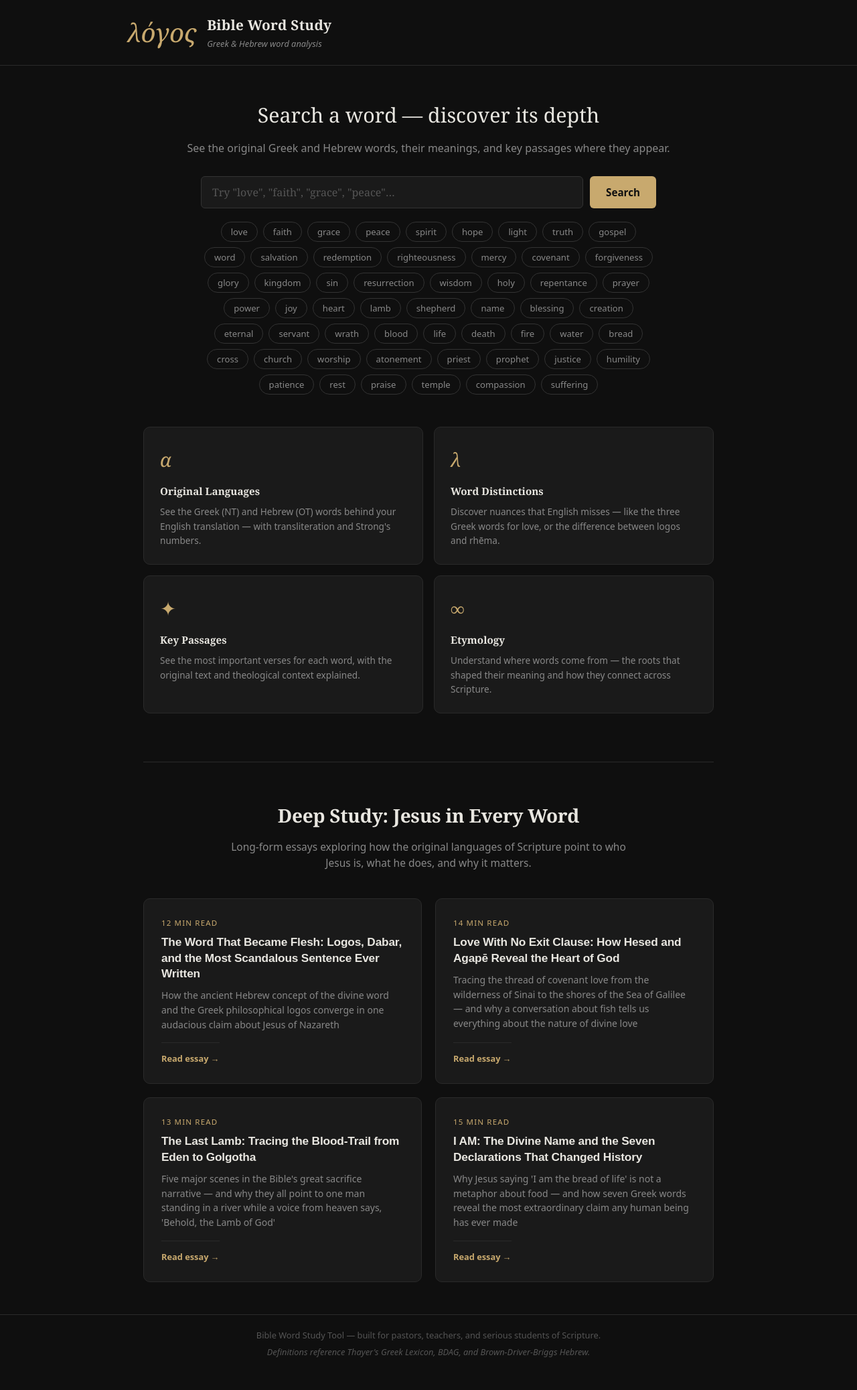
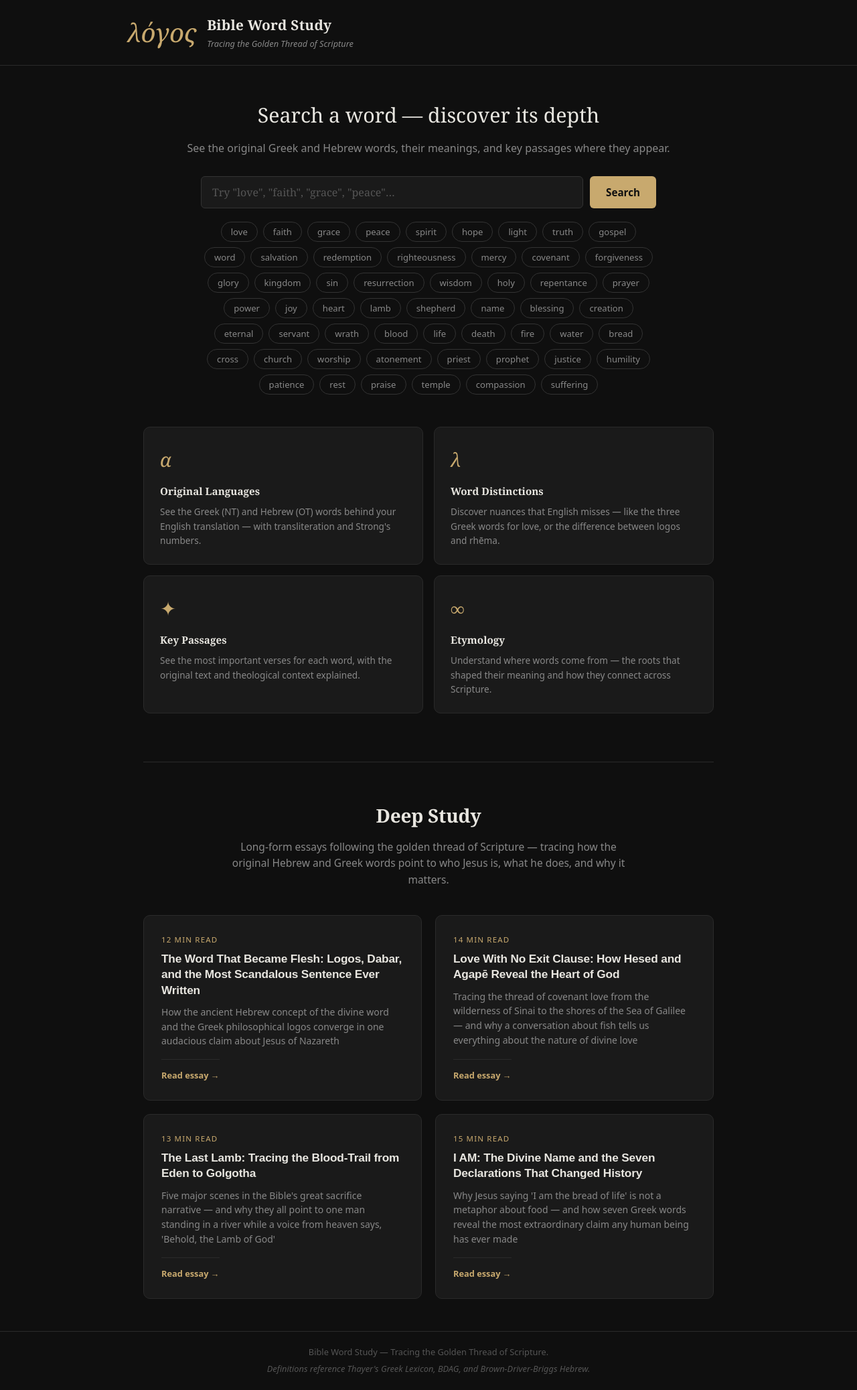
Before and after one commit to dougtomich/bible-word-study, a React (Vite) app: page / in a window 1280 px wide. Shown: the whole page at 67% size. Before the commit the page ends 2050 px from the top, so only its background shows below. Built offline with nearby package versions, Linux system fonts and the light colour scheme.

Commit message:
Add tagline: Tracing the Golden Thread of Scripture

```diff
--- a/src/App.jsx
+++ b/src/App.jsx
@@ -83,7 +83,7 @@ export default function App() {
             <span className="logo-greek">λόγος</span>
             <div className="logo-text">
               <h1>Bible Word Study</h1>
-              <p>Greek &amp; Hebrew word analysis</p>
+              <p>Tracing the Golden Thread of Scripture</p>
             </div>
           </div>
         </div>
@@ -238,9 +238,9 @@ export default function App() {
             {/* ARTICLES SECTION — always shown below word study */}
             <section className="articles-section">
               <div className="articles-section-header">
-                <h2 className="articles-section-title">Deep Study: Jesus in Every Word</h2>
+                <h2 className="articles-section-title">Deep Study</h2>
                 <p className="articles-section-sub">
-                  Long-form essays exploring how the original languages of Scripture point to who Jesus is, what he does, and why it matters.
+                  Long-form essays following the golden thread of Scripture — tracing how the original Hebrew and Greek words point to who Jesus is, what he does, and why it matters.
                 </p>
               </div>
               <div className="articles-grid">
@@ -265,7 +265,7 @@ export default function App() {
       </main>
 
       <footer className="footer">
-        <p>Bible Word Study Tool — built for pastors, teachers, and serious students of Scripture.</p>
+        <p>Bible Word Study &mdash; Tracing the Golden Thread of Scripture.</p>
         <p className="footer-sub">Definitions reference Thayer&apos;s Greek Lexicon, BDAG, and Brown-Driver-Briggs Hebrew.</p>
       </footer>
     </div>
```
